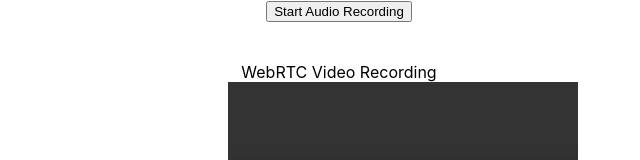
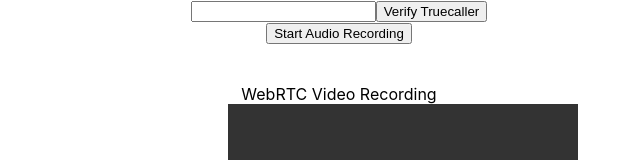
Before and after one commit to geekymehul/video-profile-poc, a React (Create React App) app: page / in a window 1280 px wide. Shown: the top 160 px of the page, without its empty margins (301-941 px from the left). Built offline with nearby package versions, Linux system fonts and the light colour scheme.

Commit message:
adding truecaller for poc

```diff
--- a/src/App.js
+++ b/src/App.js
@@ -2,6 +2,7 @@ import './App.css';
 import AudioRecorder from "./audioRecorder";
 import InputVideoPlayer from './inputVideoPlayer';
 import NativeVideoRecorder from "./nativeVideoRecorder";
+import TrueCallerSdk from './truecallerSdk';
 import VideoRecorder from "./videoRecorder";
 import { useState } from 'react';
 
@@ -12,6 +13,7 @@ function App() {
 
   return (
     <div className="App">
+      <TrueCallerSdk/>
       {isFullScreen ? <></> : <>
         <AudioRecorder></AudioRecorder>
         {/* <br></br>
--- /dev/null
+++ b/src/truecallerSdk.js
@@ -0,0 +1,59 @@
+import React, { useRef } from "react";
+
+const TrueCallerSdk =()=> {
+
+    const inputElem = useRef();
+
+    const generateRandomString =(length)=> {
+        let result = "";
+        const characters = "ABCDEFGHIJKLMNOPQRSTUVWXYZabcdefghijklmnopqrstuvwxyz0123456789-";
+        const charactersLength = characters.length;
+        let counter = 0;
+        while (counter < length) {
+          result += characters.charAt(Math.floor(Math.random() * charactersLength));
+          counter += 1;
+        }
+        return result;
+      };
+
+    const triggerTrueCallerSdk =(e)=> {
+        e.preventDefault();
+
+        const randomString = generateRandomString(16);
+
+        if(inputElem.current) {
+          (inputElem.current).focus();
+        }
+        window.location = `truecallersdk://truesdk/web_verify?
+          type=btmsheet
+          requestNonce=${randomString}
+          &partnerKey=uTFaCdd1a1f00292d464fb039de4c79dbf791
+          &partnerName=Naukrigulf
+          &lang=en
+          &privacyUrl=https://www.naukrigulf.com/privacy-policy
+          &termsUrl=https://www.naukrigulf.com/terms-and-conditions
+          &loginPrefix=proceed
+          &loginSuffix=verifymobile
+          &ctaPrefix=proceedwith
+          &ctaColor=%230083da
+          &ctaTextColor=%23fff
+          &btnShape=round
+          &skipOption=later
+          &ttl=15000`;
+        setTimeout(function() {
+          if( document.hasFocus() ){
+            // Truecaller app not present on the device
+            alert("truecaller not present on device");
+          }
+        }, 1000);
+      };
+
+      return <div>
+        <input type="text" className="truecaller-input" ref={inputElem}></input>
+        <button className="truecaller-sdk" onClick={triggerTrueCallerSdk}>Verify Truecaller</button>
+      </div>
+
+}
+
+
+export default TrueCallerSdk;
```
